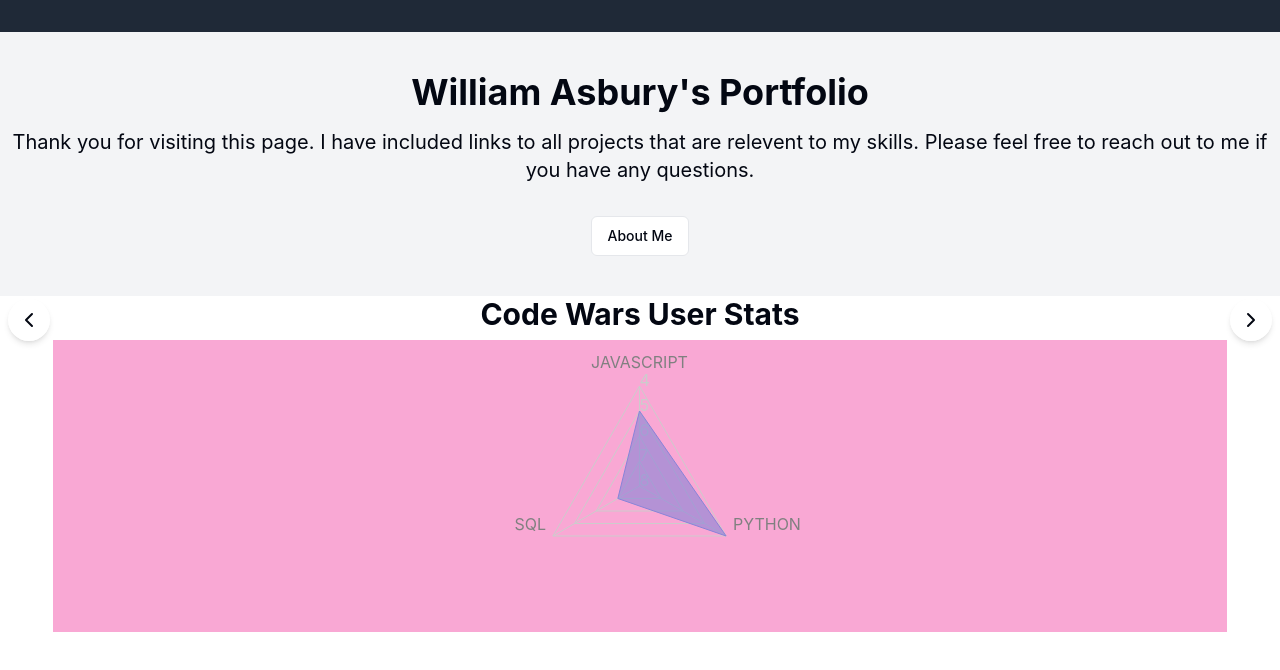
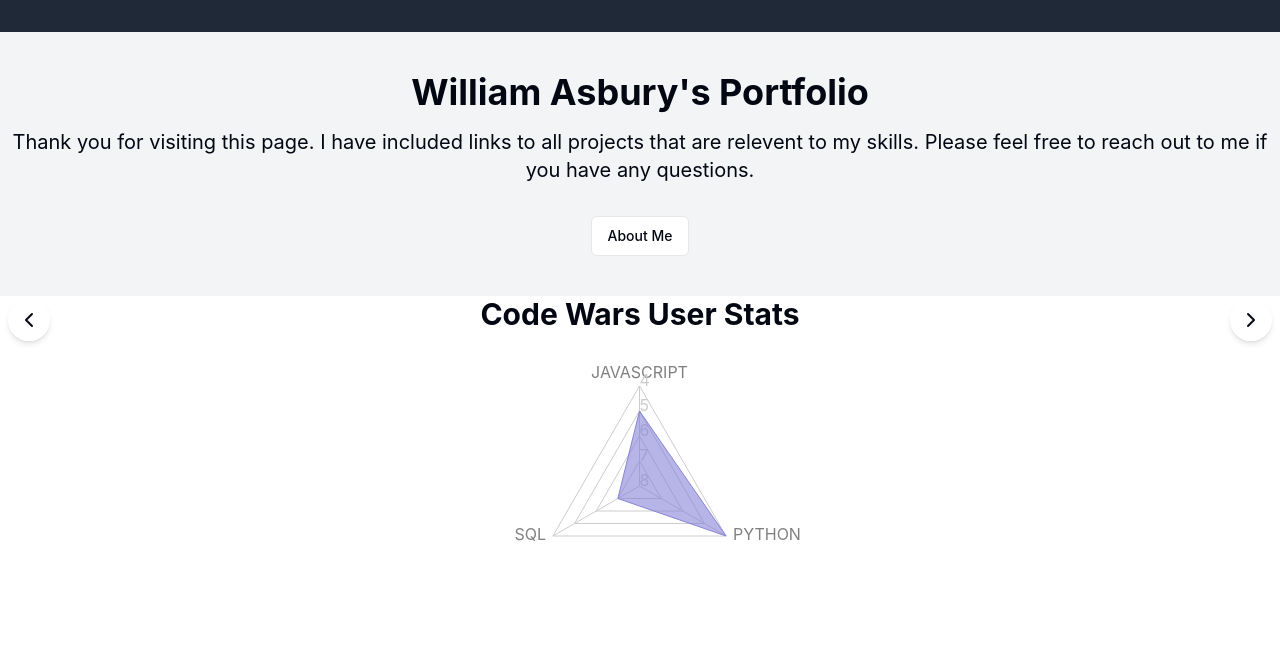
Before and after one commit to Willlasbury/portfolio, a React (Vite) app: page / in a window 1280 px wide. Shown: the top 670 px of the page. Built offline with nearby package versions, Linux system fonts and the light colour scheme; no server answers.

Commit message:
something

```diff
--- a/src/components/StatsDisplay.tsx
+++ b/src/components/StatsDisplay.tsx
@@ -1,5 +1,5 @@
 import { GridLoader } from "react-spinners"
-import { Radar, RadarChart, PolarGrid, PolarAngleAxis, PolarRadiusAxis, ResponsiveContainer } from 'recharts';
+import { Radar, RadarChart, PolarGrid, PolarAngleAxis, PolarRadiusAxis, ResponsiveContainer, Label } from 'recharts';
 import UserStats from "../utils/types/codeWarsData";
 
 type StatsDisplayProps = {
@@ -18,18 +18,19 @@
         <section className="flex flex-col justify-center items-center">
             <h2 className="h-1/6 text-3xl font-bold mb-2 text-center">Code Wars User Stats</h2>
             {isLoadingCW ? <GridLoader /> :
-            <div className="flex justify-center items-center p-4 w-11/12 md:bg-pink-300">
+                <div className="flex justify-center items-center p-4 w-11/12 ">
 
                     <ResponsiveContainer minWidth="100px" minHeight="260px">
-                    <RadarChart  outerRadius="80%" data={formData}>
+                        <RadarChart outerRadius="80%" data={formData}>
                             <PolarGrid />
                             <PolarAngleAxis
                                 dataKey="language"
                                 //  dx={10}
-                         dy={-10}
+                                // dy={-10}
                             />
                             <PolarRadiusAxis
                                 angle={90}
+                                cx={-100}
                                 domain={[minValue, 8]}
                                 reversed={true}
                                 tickCount={maxValue - minValue + 2}
```
Lines whose indentation alone changed are shown as unchanged.
